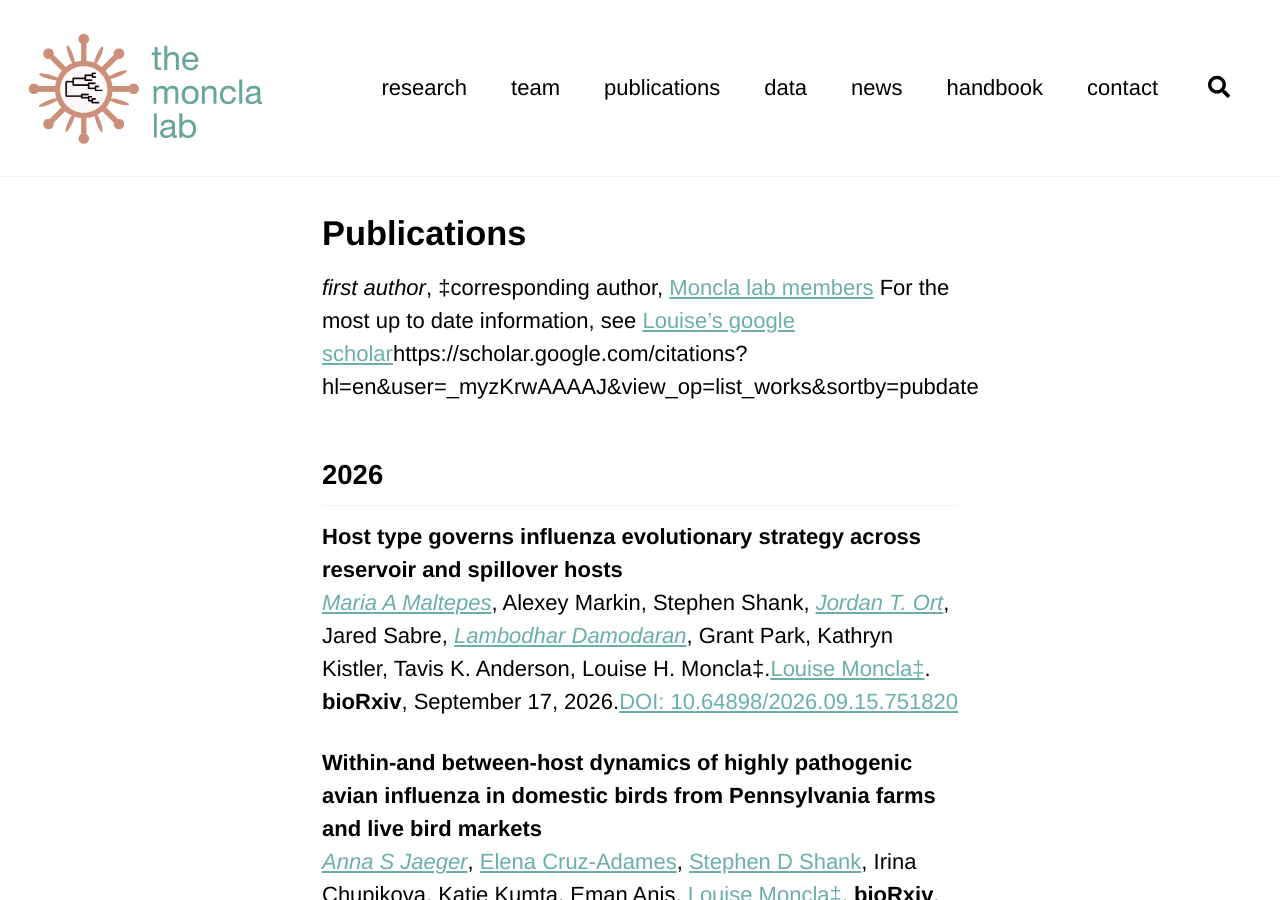
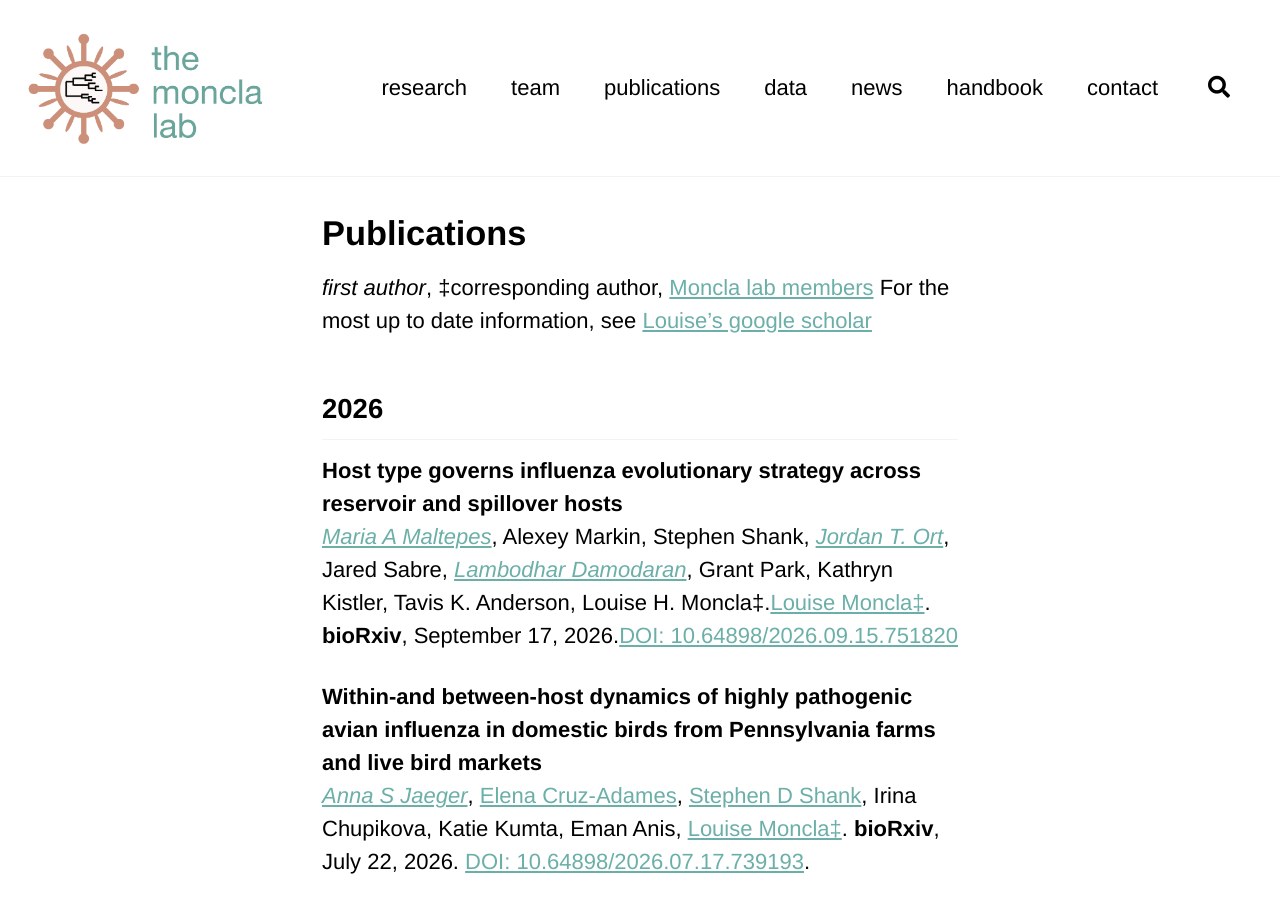
Before and after one commit to lmoncla/monclalab, a Jekyll site: the page built from _pages/publications.md, in a window 1280 px wide and 900 px high. Built offline with Jekyll 4.4.1, drawn with Linux system fonts in a browser that asks for light colours; cached includes are drawn as plain includes; a script that is not in the unit is left out; comment, search, counter and statistics services are not loaded; part of the change alters nothing that is shown.

Commit message:
updating publications

```diff
--- a/_pages/publications.md
+++ b/_pages/publications.md
@@ -5,8 +5,7 @@ title: ""
 # Publications
 
 *first author*, ‡corresponding author, [Moncla lab members](https://lmoncla.github.io/monclalab/team/)
-For the most up to date information, see [Louise's google scholar](https://scholar.google.com/citations?view_op=list_works&hl=en&hl=en&user=_myzKrwAAAAJ&sortby=pubdate)https://scholar.google.com/citations?hl=en&user=_myzKrwAAAAJ&view_op=list_works&sortby=pubdate
-
+For the most up to date information, see [Louise's google scholar](https://scholar.google.com/citations?view_op=list_works&hl=en&hl=en&user=_myzKrwAAAAJ&sortby=pubdate)
 ## 2026
 __Host type governs influenza evolutionary strategy across reservoir and spillover hosts__<br>
 [*Maria A Maltepes*](https://lmoncla.github.io/monclalab/team/MariaMaltepes/), Alexey Markin, Stephen Shank, [*Jordan T. Ort*](https://lmoncla.github.io/monclalab/team/JordanOrt/), Jared Sabre, [*Lambodhar Damodaran*](https://lmoncla.github.io/monclalab/team/LambodharDamodaran/), Grant Park, Kathryn Kistler, Tavis K. Anderson, Louise H. Moncla‡.[Louise Moncla‡](https://lmoncla.github.io/monclalab/team/LouiseMoncla/). __bioRxiv__, September 17, 2026.[DOI: 10.64898/2026.09.15.751820](https://www.biorxiv.org/content/10.64898/2026.09.15.751820v1.abstract)
```
